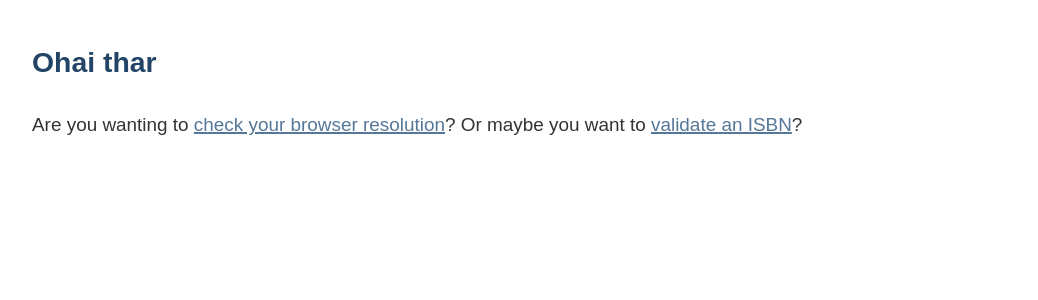
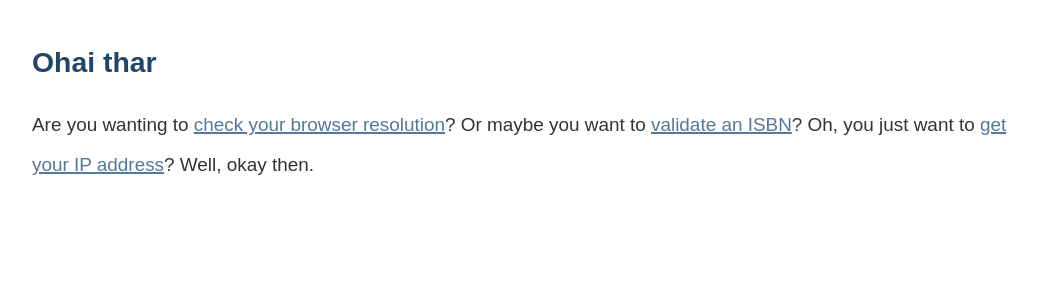
Before and after one commit to 0b10011/0b10011.io, a Jekyll site: the page built from index.md, in a window 1280 px wide. Shown: the top 300 px of the page, without its empty margins (118-1156 px from the left). Built offline with Jekyll 4.4.1, drawn with Linux system fonts in a browser that asks for light colours.

Commit message:
Add link to IP address tool.

```diff
--- a/index.md
+++ b/index.md
@@ -5,4 +5,5 @@ categories: tools
 ---
 
 Are you wanting to [check your browser resolution](/tools/browser-resolution.html)? Or
-maybe you want to [validate an ISBN](/tools/isbn-validator.html)?
+maybe you want to [validate an ISBN](/tools/isbn-validator.html)? Oh, you just want to
+[get your IP address](/tools/ip-address.html)? Well, okay then.
```
